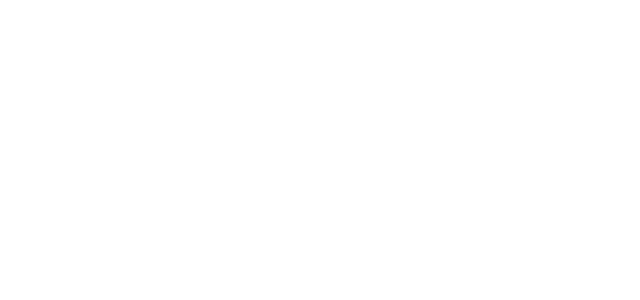
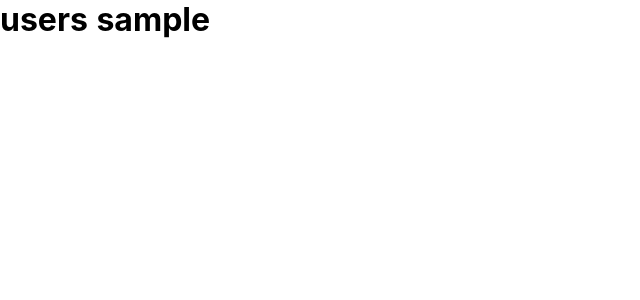
Before and after one commit to mykhrd/nuxtapp-sample, a Nuxt app: page /users in a window 1280 px wide. Before the commit this address had no page. Shown: the top 300 px of the page, without its empty margins (0-640 px from the left). Built offline with nearby package versions, Linux system fonts and the light colour scheme.

Commit message:
create users page

```diff
--- /dev/null
+++ b/pages/users/index.vue
@@ -0,0 +1,3 @@
+<template>
+  <h1>users sample</h1>
+</template>
```
Also changed, not shown: 2 other files (tests, documents, lock files or other folders).
